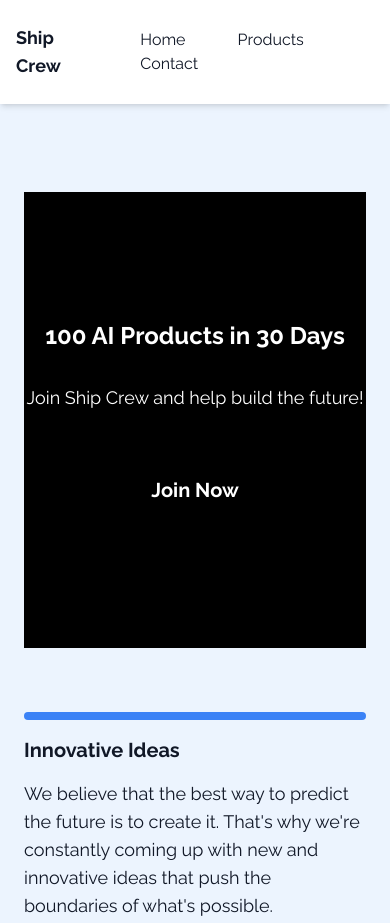
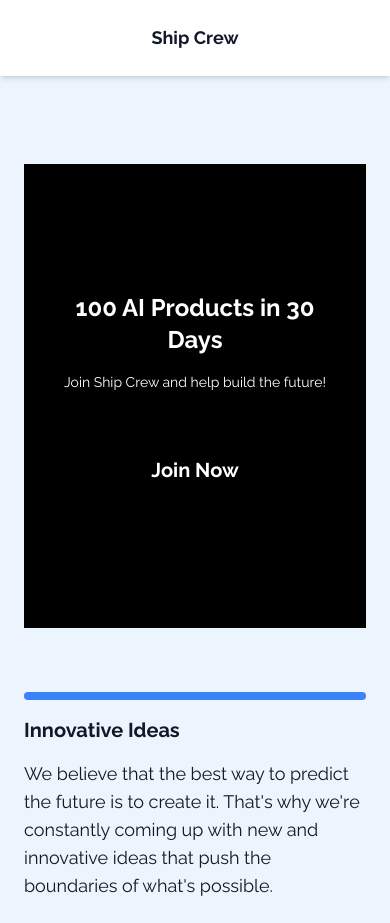
Before and after one commit to devignx/shipcrew, a plain HTML site: page index.html in a window 390 px wide. Shown: the top 923 px of the page. Drawn offline with nearby package versions, Linux system fonts and the light colour scheme.

Commit message:
Update index.html

```diff
--- a/index.html
+++ b/index.html
@@ -12,9 +12,9 @@
 <body class="bg-blue-100/50 text-gray-900 font-[Raleway]">
 
     <header class="bg-white shadow-md">
-        <div class="container mx-auto px-4 py-6 flex justify-between items-center">
+        <div class="container mx-auto px-4 py-6 flex justify-center md:justify-between items-center">
             <a href="/" class="text-lg font-bold text-gray-900 hover:text-gray-800">Ship Crew</a>
-            <nav>
+            <nav class="hidden md:block">
                 <a href="#home" class="text-gray-900 hover:text-gray-800 ml-12">Home</a>
                 <a href="#products" class="text-gray-900 hover:text-gray-800 ml-12">Products</a>
                 <a href="#contact" class="text-gray-900 hover:text-gray-800 ml-12">Contact</a>
@@ -23,9 +23,9 @@
     </header>
 
     <main id="home" class=" p-6 container mx-auto mt-16 font-[Raleway]">
-        <section class="hero flex flex-col items-center justify-center bg-black text-white py-32">
-            <h1 class="text-2xl md:text-5xl font-bold text-center mb-8">100 AI Products in 30 Days</h1>
-            <p class="text-lg md:text-2xl text-center mb-12">Join Ship Crew and help build the future!</p>
+        <section class="hero flex flex-col px-6 items-center justify-center bg-black text-white py-32">
+            <h1 class="text-2xl md:text-5xl font-bold text-center mb-4">100 AI Products in 30 Days</h1>
+            <p class="text-sm md:text-2xl text-center mb-12">Join Ship Crew and help build the future!</p>
             <a href="#" class="btn btn-primary text-xl font-bold py-4 px-8 rounded-full transition duration-200 ease-in-out hover:bg-white hover:text-black">Join Now</a>
         </section>
         <section id="products" class="features my-16">
```
